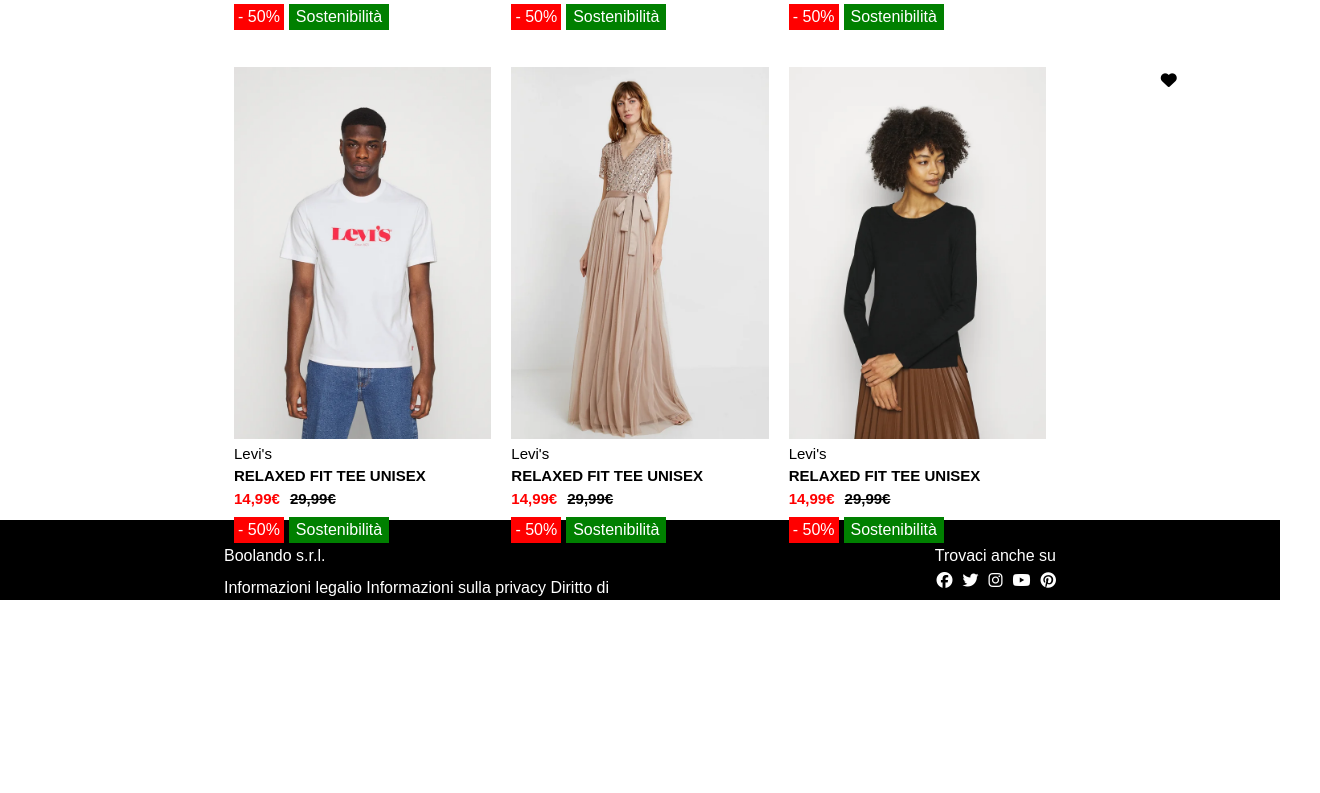
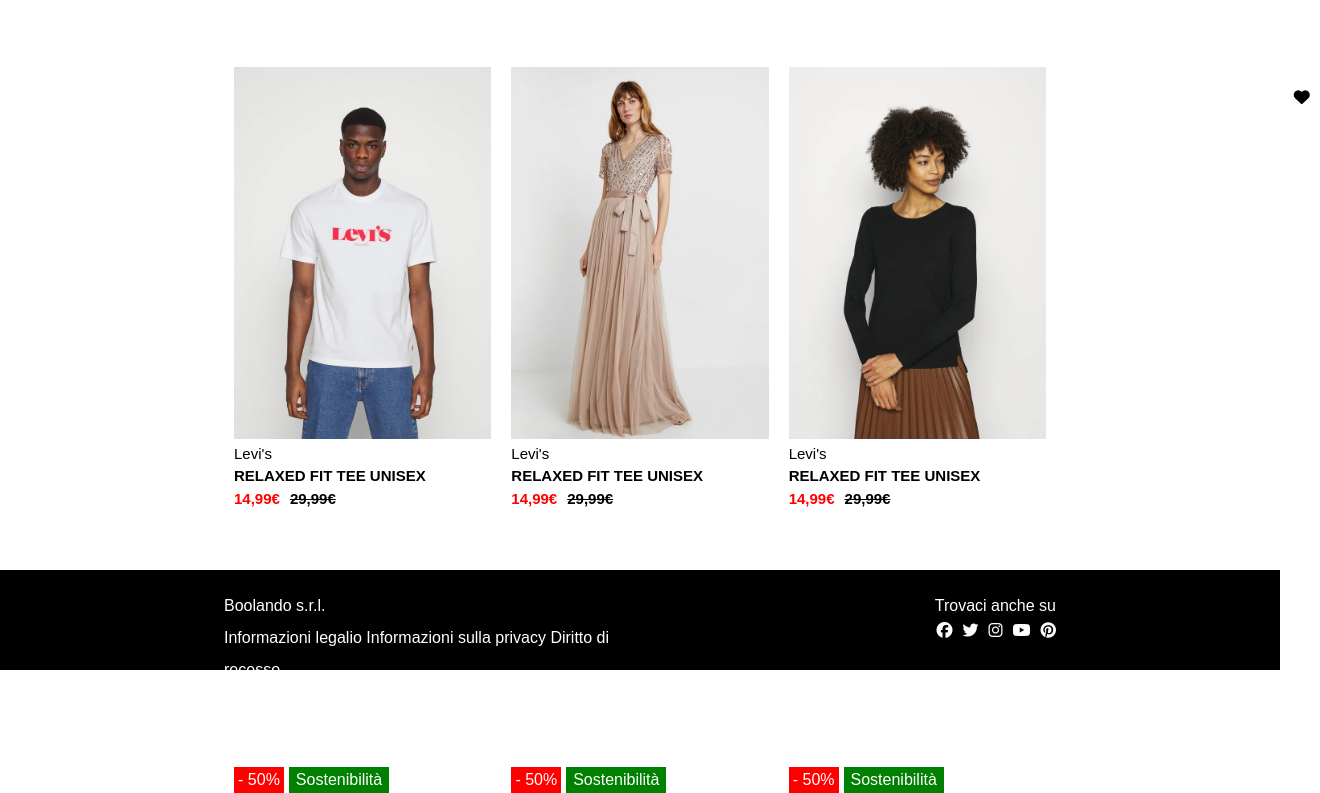
Before and after one commit to Andrea030105/html-css-boolando, a plain HTML site: page index.html in a window 1280 px wide. Shown: the part 586-1379 px from the top of the page, 1320 px wide, since content can reach past the window. Before the commit the page ends 1222 px from the top, so only its background shows below. Drawn offline with Linux system fonts and the light colour scheme.

Commit message:
FIX_LAST_POSITION

```diff
--- a/css/style.css
+++ b/css/style.css
@@ -10,8 +10,8 @@
     margin: 0 auto;
 }
 
-.margin-top-50px {
-    margin-top: 50px;
+.margin-row-50px {
+    margin: 50px 0 50px 0;
 }
 
 .margin-right-10px {
@@ -83,11 +83,10 @@ li {
     background-color: white;
     display: flex;
     justify-content: center;
-    width: 30px;
-    padding: 5px;
+    padding: 10px;
     position: absolute;
-    top: 0;
-    left: 365px;
+    top: 12px;
+    left: 495px;
 }
 
 .perc {
@@ -98,7 +97,7 @@ li {
     display: flex;
     justify-content: center;
     position: absolute;
-    top: 450px;
+    top: 700px;
     left: 0px;
 }
 
@@ -110,7 +109,7 @@ li {
     display: flex;
     justify-content: center;
     position: absolute;
-    top: 450px;
+    top: 700px;
     left: 55px;
 }
 
@@ -154,8 +153,8 @@ li {
 footer {
     background-color: black;
     color: white;
-    height: 80px;
-    padding-top: 20px;
+    height: 100px;
+    padding: 20px 0 20px 0;
     line-height: 2;
 }
 
--- a/index.html
+++ b/index.html
@@ -35,7 +35,7 @@
             </div>
         </div>
     </header>
-    <main class="margin-top-50px">
+    <main class="margin-row-50px">
         <div class="container">
             <div class="row">
                 <div class="col-33">
@@ -122,7 +122,7 @@
             </div>
 
 
-            <div class="row margin-top-50px">
+            <div class="row margin-row-50px">
                 <div class="col-33">
                     <div class="img-model">
                         <img class="primary-img" src="./img/4.webp" alt="4">
```
